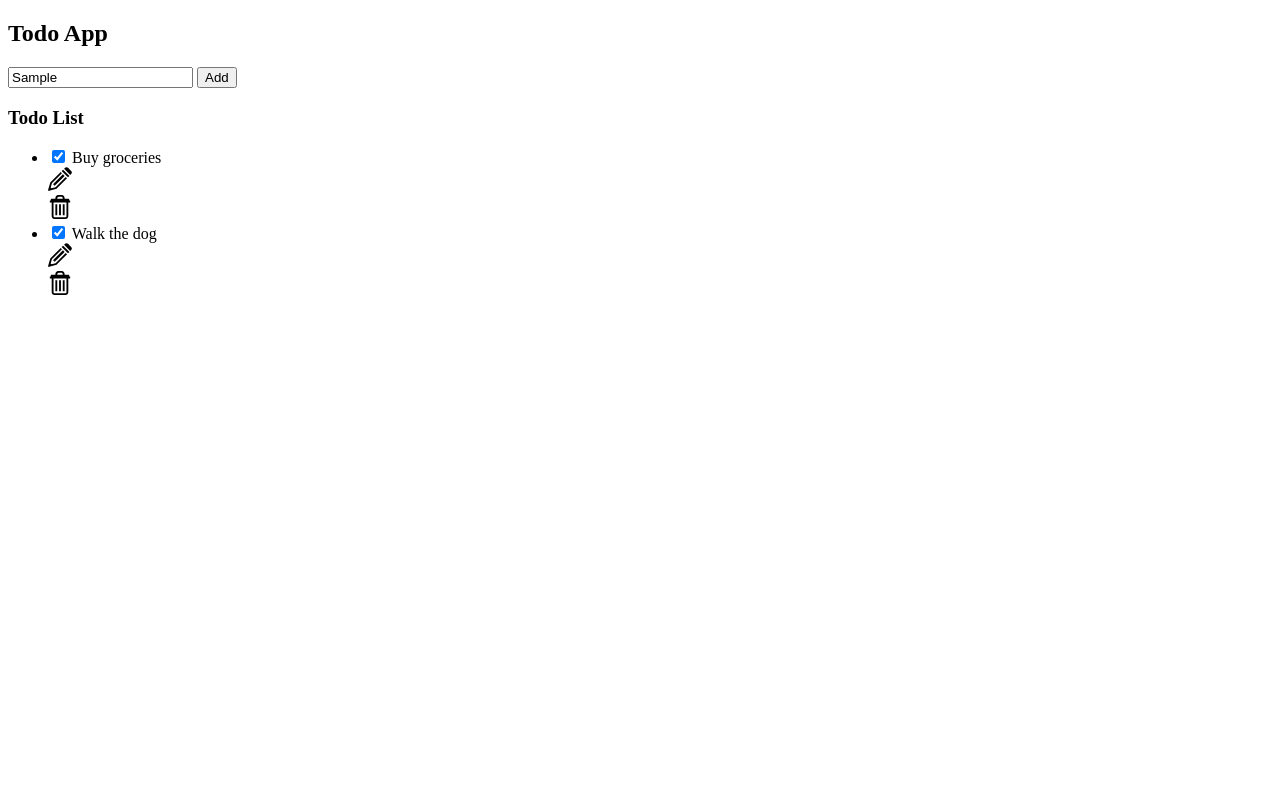
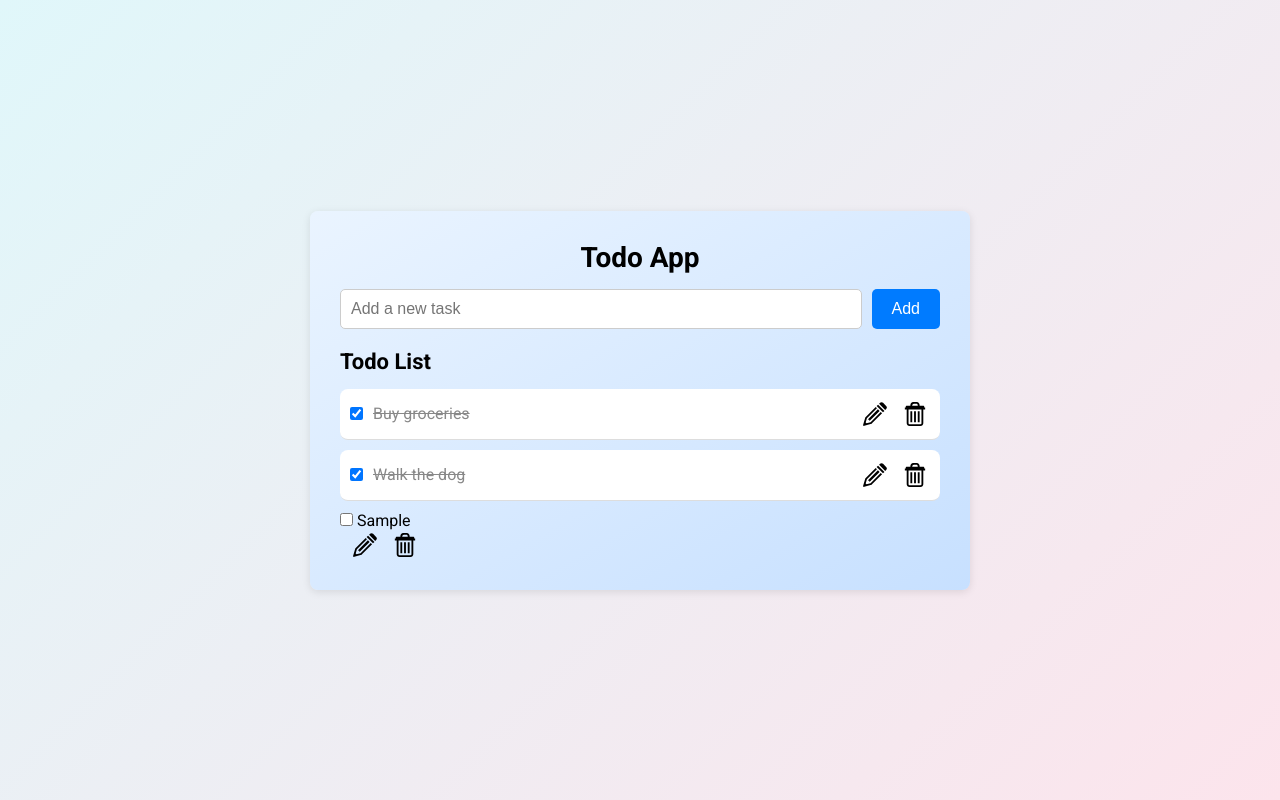
Before and after one commit to FosterSetor9060/my-todo-app, a plain HTML site: page index.html in a window 1280 px wide. Both pictures are taken after typing "Sample" into the empty fields and a click on the button "Add". Drawn offline with Linux system fonts and the light colour scheme.

Commit message:
myTodoListApp

```diff
--- a/index.html
+++ b/index.html
@@ -2,9 +2,8 @@
 <html lang="en">
   <head>
     <meta charset="UTF-8" />
-    <meta name="viewport" content="wid, initial-scale=1.0" />
+    <meta name="viewport" content="width=device-width, initial-scale=1.0" />
     <link rel="stylesheet" href="style.css" />
-    <script src="script.js"></script>
     <title>Todo List</title>
   </head>
   <body>
@@ -15,11 +14,12 @@
           <input type="text" id="new-todo" placeholder="Add a new task" />
           <button id="add-button">Add</button>
         </div>
+
         <h3>Todo List</h3>
-        <ul id="to-list">
-          <li class="todo-list-completed">
+        <ul id="todo-list">
+          <li class="todo-list-item todo-list-completed">
             <input type="checkbox" checked />
-            <label> Buy groceries</label>
+            <label>Buy groceries</label>
             <div class="todo-actions">
               <div class="icon edit-icon">
                 <img src="edit.svg" alt="Edit" />
@@ -29,9 +29,9 @@
               </div>
             </div>
           </li>
-          <li class="todo-list-completed">
+          <li class="todo-list-item todo-list-completed">
             <input type="checkbox" checked />
-            <label> Walk the dog</label>
+            <label>Walk the dog</label>
             <div class="todo-actions">
               <div class="icon edit-icon">
                 <img src="edit.svg" alt="Edit" />
@@ -44,5 +44,6 @@
         </ul>
       </div>
     </div>
+    <script src="script.js"></script>
   </body>
 </html>
--- a/script.js
+++ b/script.js
@@ -0,0 +1,59 @@
+const todoList = document.getElementById("todo-list");
+const addButton = document.getElementById("add-button");
+const newTodoInput = document.getElementById("new-todo");
+
+function addTodo(text, completed = false) {
+  const li = document.createElement("li");
+  li.className = "todo-item";
+  if (completed) {
+    li.classList.add("completed");
+  }
+
+  li.innerHTML = `
+    <input type="checkbox" ${completed ? "checked" : ""} />
+    <label> ${text}</label>
+    <div class="todo-actions">
+      <div class="icon edit-icon">
+        <img src="edit.svg" alt="Edit" />
+      </div>
+      <div class="icon delete-icon">
+        <img src="delete.svg" alt="Delete" />
+      </div>
+    </div>
+  `;
+
+  todoList.appendChild(li);
+}
+
+function handleAddButtonClick() {
+  const text = newTodoInput.value.trim();
+  if (text !== "") {
+    addTodo(text);
+    newTodoInput.value = "";
+  }
+}
+
+function toggleTodoCompleted(target) {
+  const item = target.closest(".todo-item");
+  item.classList.toggle("completed");
+}
+
+function deleteTodoItem(target) {
+  const item = target.closest(".todo-item");
+  item.remove();
+}
+
+function handleTodoListClick(e) {
+  const target = e.target;
+
+  if (target.type === "checkbox") {
+    toggleTodoCompleted(target);
+  }
+
+  if (target.closest(".delete-icon")) {
+    deleteTodoItem(target);
+  }
+}
+
+addButton.addEventListener("click", handleAddButtonClick);
+todoList.addEventListener("click", handleTodoListClick);
--- a/style.css
+++ b/style.css
@@ -0,0 +1,130 @@
+@import url("https://fonts.googleapis.com/css2?family=Roboto:ital,wght@0,100..900;1,100..900&display=swap");
+
+* {
+  margin: 0;
+  padding: 0;
+  box-sizing: border-box;
+}
+
+html,
+body {
+  height: 100%;
+}
+
+body {
+  font-family: Roboto, sans-serif;
+  background: linear-gradient(135deg, #e0f7fa, #fce4ec);
+  display: flex;
+  justify-content: center;
+  align-items: center;
+}
+
+.content-container {
+  width: 100%;
+  max-width: 700px;
+  padding: 20px;
+}
+
+.todo-list-container {
+  background: linear-gradient(to bottom right, #eaf4ff, #c7e0ff);
+  padding: 30px;
+  border-radius: 8px;
+  box-shadow: 0px 2px 8px rgba(0, 0, 0, 0.1);
+}
+
+.todo-list-container h2 {
+  text-align: center;
+  font-size: 28px;
+  margin-bottom: 15px;
+}
+
+.todo-list-container h3 {
+  margin-bottom: 15px;
+  font-size: 22px;
+}
+
+#todo-list {
+  list-style-type: none;
+  display: flex;
+  flex-direction: column;
+  gap: 10px;
+}
+
+/* ✅ Consistent Class Name */
+.todo-list-item {
+  display: flex;
+  align-items: center;
+  justify-content: space-between;
+  padding: 10px;
+  background-color: white;
+  border-radius: 8px;
+  border-bottom: 1px solid #ddd;
+}
+
+.todo-list-item label {
+  flex-grow: 1;
+  margin-left: 10px;
+}
+
+/* Add-todo box layout */
+.add-todo-container {
+  display: flex;
+  gap: 10px;
+  margin-bottom: 20px;
+}
+
+#new-todo {
+  flex-grow: 1;
+  padding: 10px;
+  border: 1px solid #ccc;
+  border-radius: 5px;
+  outline: none;
+  font-size: 16px;
+}
+
+#new-todo:focus {
+  border-color: #007bff;
+}
+
+/* Add button */
+#add-button {
+  background-color: #007bff;
+  color: white;
+  border: none;
+  border-radius: 5px;
+  padding: 10px 20px;
+  cursor: pointer;
+  font-size: 16px;
+  transition: background 0.3s ease;
+}
+
+#add-button:hover {
+  background-color: #0056b3;
+}
+
+/* Icons */
+.todo-actions {
+  display: flex;
+  align-items: center;
+}
+
+.icon {
+  width: 30px;
+  height: 30px;
+  margin-left: 10px;
+  display: flex;
+  justify-content: center;
+  align-items: center;
+  cursor: pointer;
+  transition: transform 0.2s ease;
+}
+
+.icon:hover {
+  transform: scale(1.1);
+}
+
+/* Completed tasks */
+.todo-list-completed label {
+  text-decoration: line-through;
+  color: #888;
+}
```
